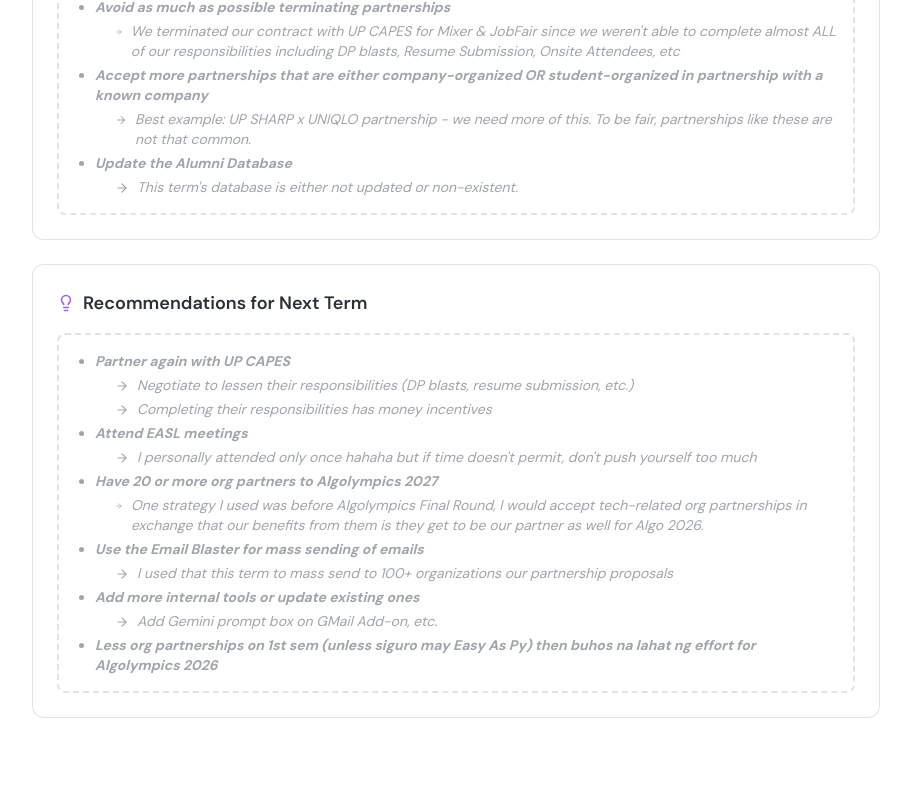
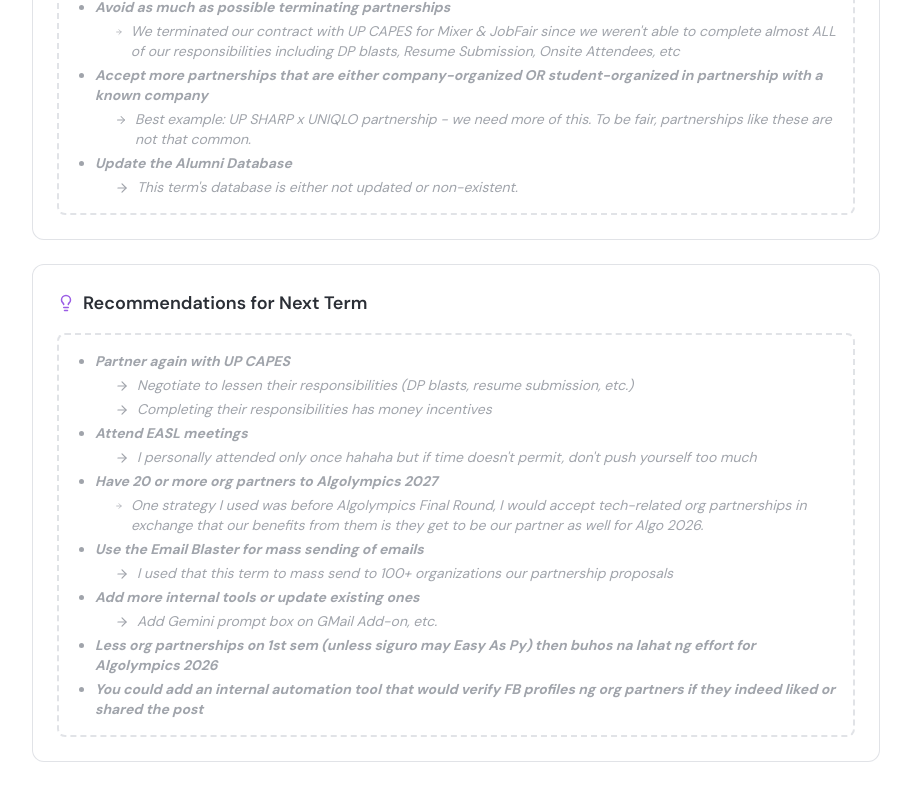
Before and after one commit to upacm-public-relations/documentation-website-deployment, a Next.js app: page /knowledge/retrospectives in a window 1280 px wide. Shown: the part 907-1707 px from the top of the page, without its empty margins (312-1223 px from the left). Before the commit the page ends 1665 px from the top, so only its background shows below. Built offline with nearby package versions, Linux system fonts and the light colour scheme.

Commit message:
modified Restrospective page

```diff
--- a/app/(docs)/knowledge/retrospectives/page.tsx
+++ b/app/(docs)/knowledge/retrospectives/page.tsx
@@ -181,6 +181,7 @@ export default function RetrospectivesPage() {
                 </div>
               </li>
               <li><strong>Less org partnerships on 1st sem (unless siguro may Easy As Py) then buhos na lahat ng effort for Algolympics 2026</strong></li>
+              <li><strong>You could add an internal automation tool that would verify FB profiles ng org partners if they indeed liked or shared the post</strong></li>
             </ul>
           </div>
         </div>
```
